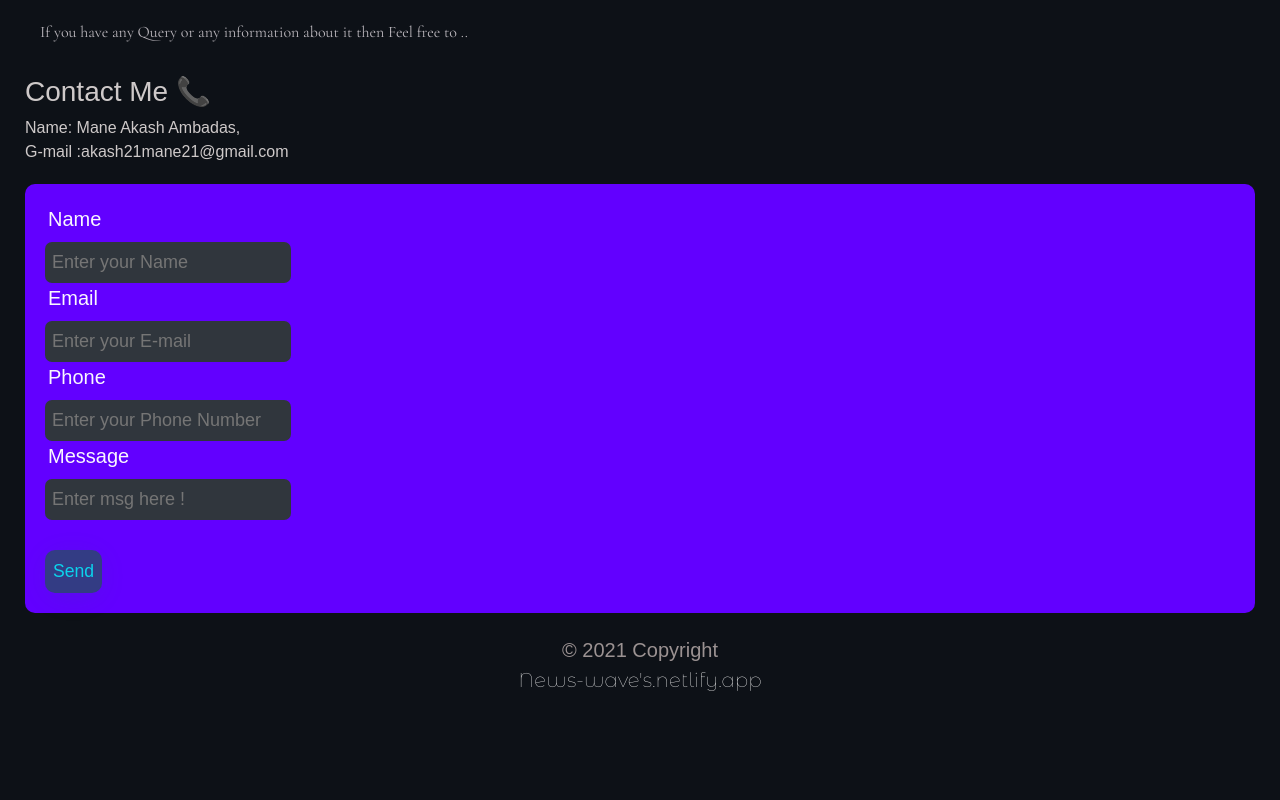
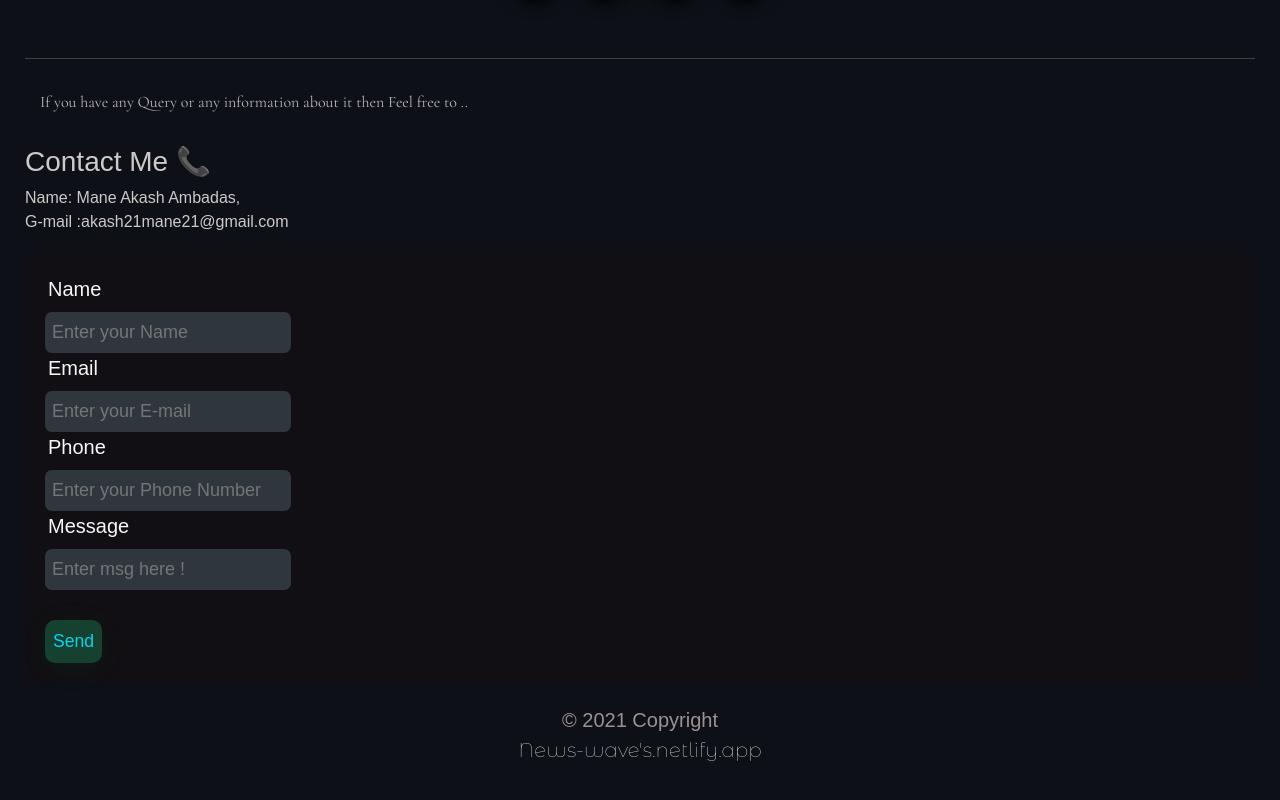
Before and after one commit to Akashmane21/A-News, a React (Create React App) app: page /politics in a window 1280 px wide. Shown: the part 510-1310 px from the top of the page. Built offline with nearby package versions, Linux system fonts and the light colour scheme.

Commit message:
UI fixed 2

```diff
--- a/src/App.css
+++ b/src/App.css
@@ -508,7 +508,6 @@ color: rgb(255, 174, 0);
   }
 
   .profile{
-      margin-top: 30px;
       padding: 15px;
       background-color: #0d1117;
       /* height: 100px; */
@@ -564,8 +563,7 @@ margin-top: 30px;
 margin-top: 20px;
 padding: 20px;
 border-radius: 10px;
-/* background-color: rgba(243, 46, 243, 0.219); */
-background-color:rgb(98, 0, 255) ;
+background-color: rgba(19, 16, 19, 0.808);
 }
 
 
@@ -996,4 +994,15 @@ position: relative;
     height: 300px;
     width: auto;
   }
+
+  .profile{
+    margin-top: 100px;
+  }
 }
+
+
+@media(max-width:600px){
+  .profile{
+    margin-top: 30px;
+  }
+}
--- a/src/Pages/Politics.js
+++ b/src/Pages/Politics.js
@@ -116,6 +116,7 @@ setTimeout(add, 2000);
   return (
    <>
 <Menu />
+
   <div className="profile">
 <div className="profile_intro">
 <img src={dp} alt="" id="footerdp"/>
```
